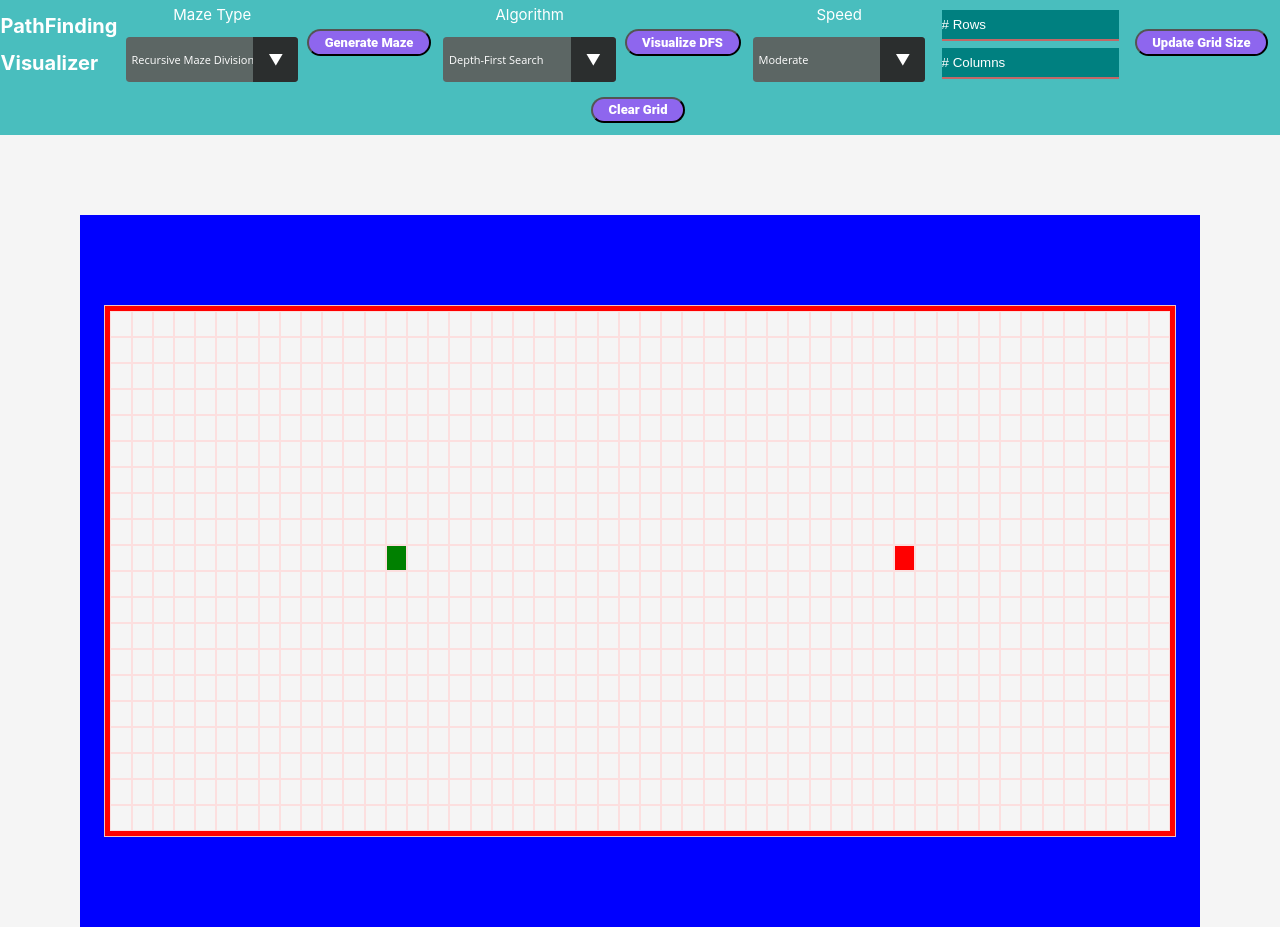
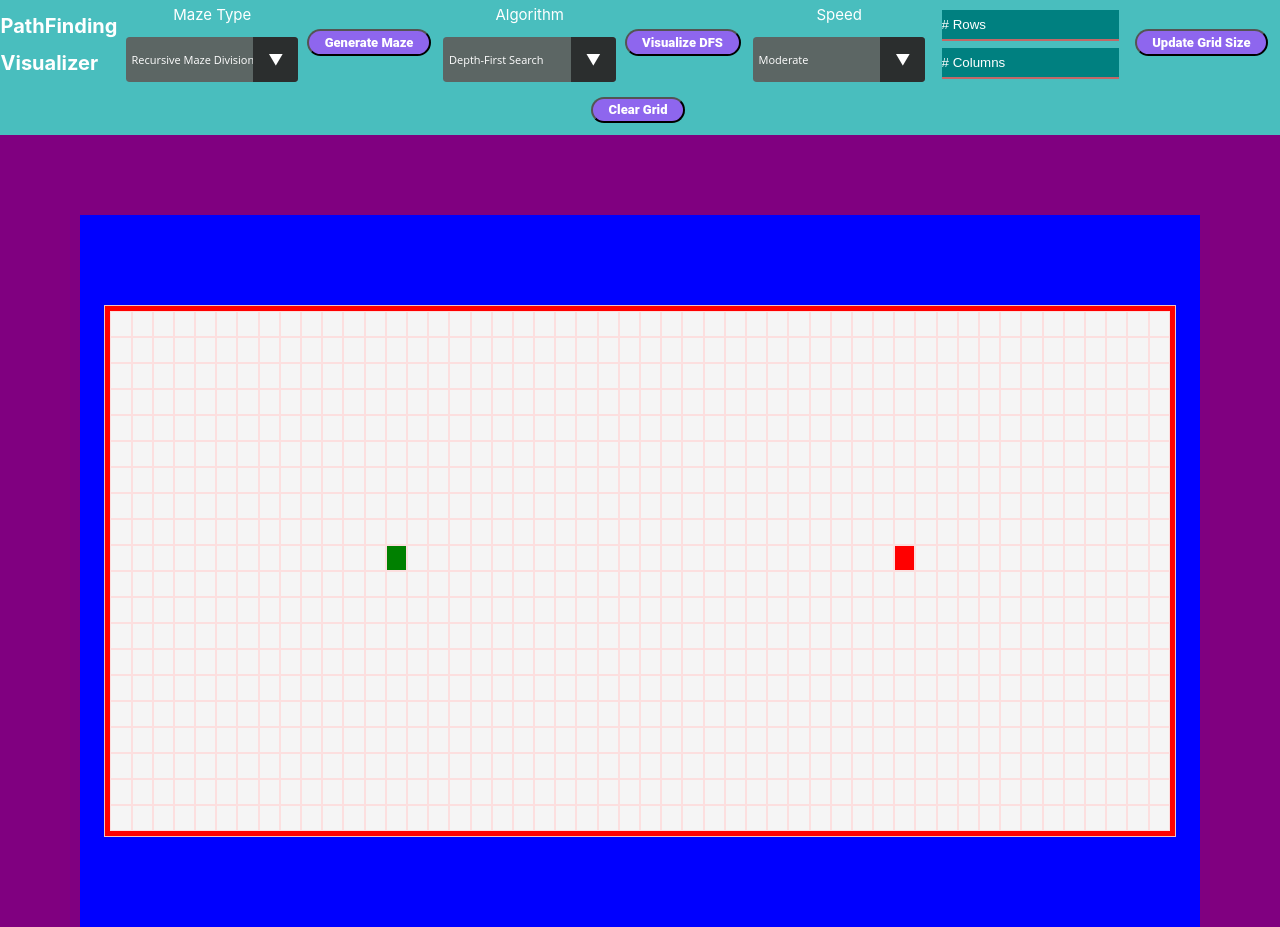
Before and after one commit to alexwang177/path-finder, a React (Create React App) app: page / in a window 1280 px wide. Built offline with nearby package versions, Linux system fonts and the light colour scheme.

Commit message:
purple body

```diff
--- a/src/App.css
+++ b/src/App.css
@@ -1,7 +1,7 @@
 html, body {
     height: 100%;
     margin: 0;
-    background-color: whitesmoke;
+    background-color: purple;
 }
 
 /* App Container CSS */
@@ -19,6 +19,8 @@ html, body {
 
     height: 100vh;
     flex-direction: column;
+
+    /*background-color: black;*/
 }
 
 /* Control Bar CSS*/
```
